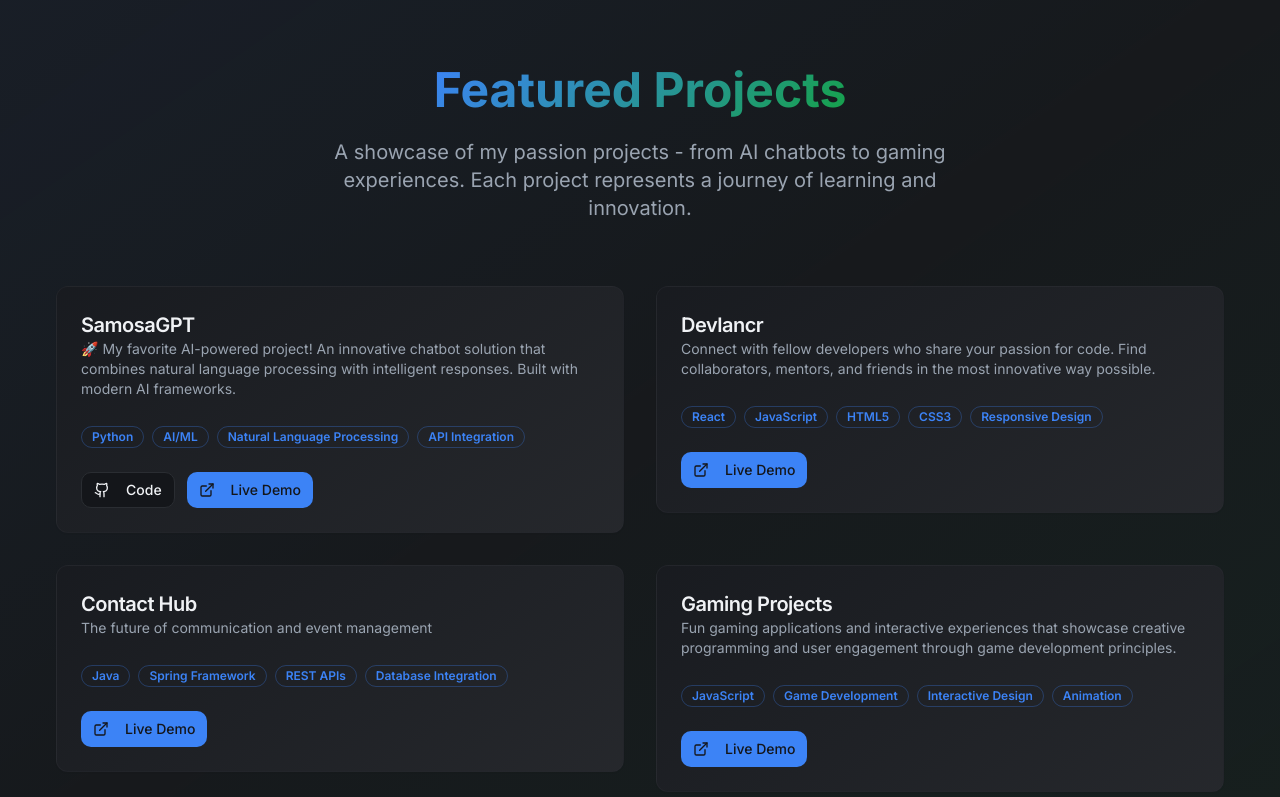
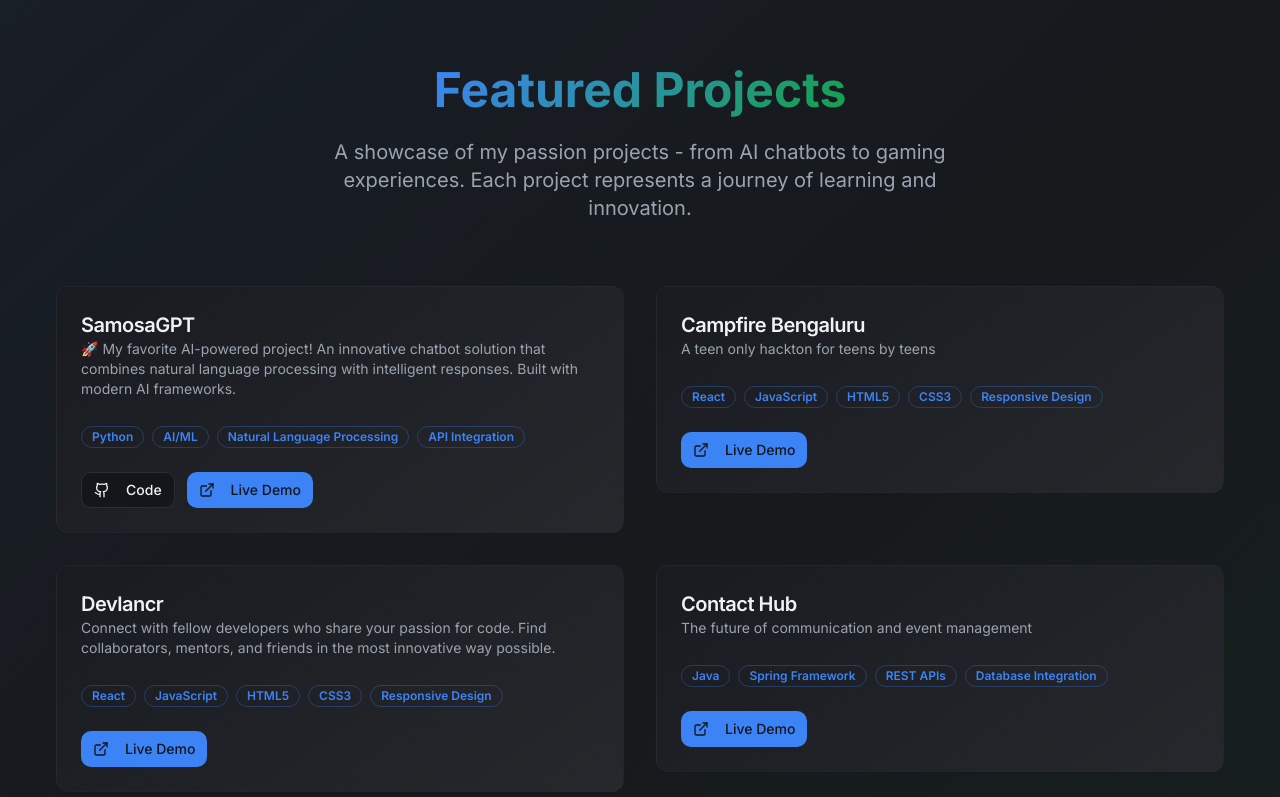
Before and after one commit to Tejaji-0/Tejaji-0, a React (Vite) app: page / in a window 1280 px wide. Shown: the part 2000-2797 px from the top of the page. Built offline with nearby package versions, Linux system fonts and the light colour scheme.

Commit message:
feat: Add Campfire Bengaluru project to defaultProjects list

```diff
--- a/src/components/ProjectsSection.tsx
+++ b/src/components/ProjectsSection.tsx
@@ -26,6 +26,12 @@ const defaultProjects: Project[] = [
     technologies: ["Python", "AI/ML", "Natural Language Processing", "API Integration"],
     githubUrl: "https://github.com/Samosagpt/samosagpt",
     liveUrl: "https://samosagpt.vercel.app/"
+  },
+  {
+    title: "Campfire Bengaluru",
+    description: "A teen only hackton for teens by teens",
+    technologies: ["React", "JavaScript", "HTML5", "CSS3", "Responsive Design"],
+    liveUrl: "https://campfire.hackclub.com/bengaluru"
   },
   {
     title: "Devlancr",
```
